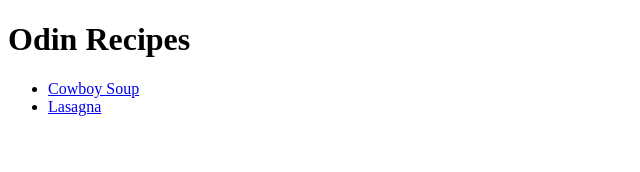
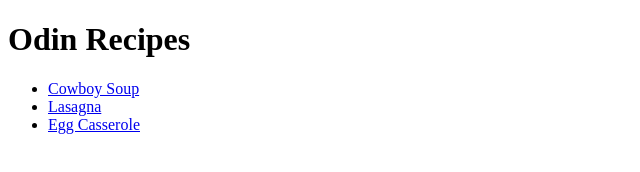
Before and after one commit to sadakatu-tanzil/odin-recipies, a plain HTML site: page index.html in a window 1280 px wide. Shown: the whole page, without its empty margins (0-640 px from the left). Drawn offline with Linux system fonts and the light colour scheme.

Commit message:
linked casserole page

```diff
--- a/index.html
+++ b/index.html
@@ -18,6 +18,9 @@
       <li>
         <a href="./recipes/lasagna.html">Lasagna</a>
       </li>
+      <li>
+        <a href="./recipes/egg-casserole.html">Egg Casserole</a>
+      </li>
     </ul>
   </body>
 </html>
```
